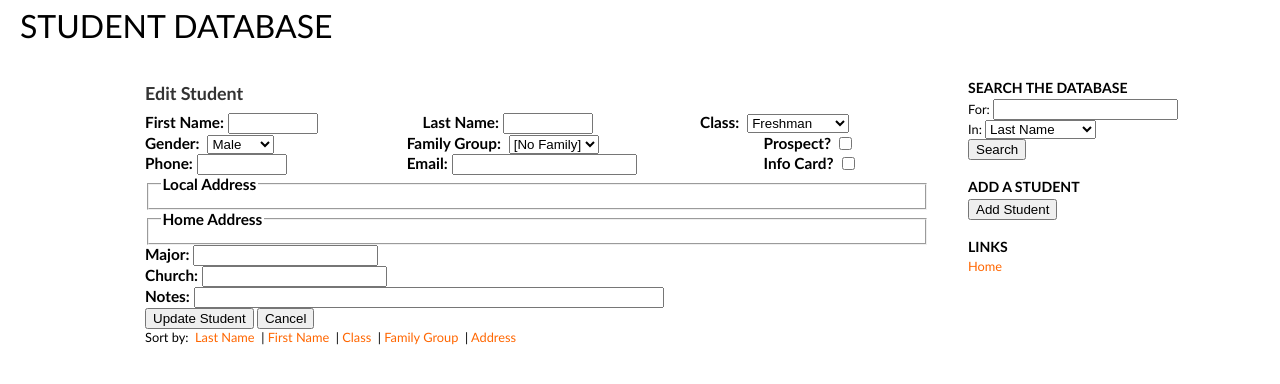
After one commit to nuebel/infoDatabaseDjango, a Django app: template student/templates/student/edit.html in a window 1280 px wide. The commit adds this page. Shown: the top 384 px of the page. Run offline with Django 3.2, Linux system fonts and the light colour scheme; the template is opened without the code that fills it, so the values that code supplies are empty; some libraries are stand-ins or nearby versions.

Commit message:
Added student edit and delete capabilities

```diff
--- a/student/templates/student/base.html
+++ b/student/templates/student/base.html
@@ -20,6 +20,7 @@
 	<div id="left">
 		{% block content %}
 		{% endblock %}
+		<div class="clearing"></div>
 		<div id="sort_links">
 			Sort by:&nbsp;
         	<a href="#" class="sorter" id="sorter_lastname">Last Name</a>
--- a/student/templates/student/detail.html
+++ b/student/templates/student/detail.html
@@ -15,4 +15,10 @@
 		<div id="church"><div class="label">Church:</div>&nbsp;{{student.church}}</div>
 		<div id="other"><div class="label">Notes:</div>&nbsp;{{student.other}}</div>
 	</div>
+	<div class="clearing"></div>
+	<ul id="options">
+		<!-- <li><a href="dbSearch.php?back=true">Back to List</a></li> -->
+		<li><a href="{% url 'student:edit' student.id %}">Edit This Person's Information</a></li>
+		<li><a onclick="return confirmDelete();" href="{% url 'student:delete' student.id %}">Delete This Person</a></li>
+	</ul>
 {% endblock %}
--- /dev/null
+++ b/student/templates/student/edit.html
@@ -0,0 +1,61 @@
+{% extends 'student/base.html' %}
+{% block content %}
+		<h2>Edit Student</h2>
+		<form name="editForm" action="{% url 'student:makeEdits' %}" method="post">
+		{% csrf_token %}
+		<div id="person">
+			<div id="first_name"><div class="label">First Name:</div>&nbsp;<input name="first_name" type="text" maxlength="32" value="{{ student.first_name }}"/></div>
+			<div id="last_name"><div class="label">Last Name:</div>&nbsp;<input name="last_name" type="text" maxlength="32" value="{{ student.last_name }}"/></div>
+			<div id="class"><div class="label">Class:</div> &nbsp;
+				<select name="school_year">
+					<option value="FR" {% if student.school_year == 'FR' %} selected="yes" {% endif %}>Freshman</option>
+					<option value="SO"{% if student.school_year == 'SO' %} selected="yes" {% endif %}>Sophomore</option>
+					<option value="JR" {% if student.school_year == 'JR' %} selected="yes" {% endif %}>Junior</option>
+					<option value="SR" {% if student.school_year == 'SR' %} selected="yes" {% endif %}>Senior</option>
+					<option value="GR" {% if student.school_year == 'GR' %} selected="yes" {% endif %}>Grad Student</option>
+				</select>
+			</div>
+			<div id="gender"><div class="label">Gender:</div> &nbsp;
+				<select name="gender">
+					<option value="M" {% if student.gender == 'M' %} selected="yes" {% endif %}>Male</option>
+					<option value="F" {% if student.gender == 'F' %} selected="yes" {% endif %}>Female</option>
+				</select>
+			</div>
+			<div id="family"><div class="label">Family Group:</div> &nbsp;
+				<select name="color">
+					<option value="none" {% if student.color == 'none' %} selected="yes" {% endif %}>[No Family]</option>
+					<option value="blue" {% if student.color == 'blue' %} selected="yes" {% endif %}>Blue</option>
+					<option value="brown" {% if student.color == 'brown' %} selected="yes" {% endif %}>Brown</option>
+					<option value="gold" {% if student.color == 'gold' %} selected="yes" {% endif %}>Gold</option>
+					<option value="green" {% if student.color == 'green' %} selected="yes" {% endif %}>Green</option>
+					<option value="maroon" {% if student.color == 'maroon' %} selected="yes" {% endif %}>Maroon</option>
+					<option value="orange" {% if student.color == 'orange' %} selected="yes" {% endif %}>Orange</option>
+					<option value="purple" {% if student.color == 'purple' %} selected="yes" {% endif %}>Purple</option>
+					<option value="red" {% if student.color == 'red' %} selected="yes" {% endif %}>Red</option>
+					<option value="silver" {% if student.color == 'silver' %} selected="yes" {% endif %}>Silver</option>
+					<option value="yellow" {% if student.color == 'yellow' %} selected="yes" {% endif %}>Yellow</option>
+				</select>
+			</div>
+			<div id="prospect"><div class="label">Prospect?</div>&nbsp;<input name="prospect" type="checkbox" value="true" {% if student.prospet == True %} checked {% endif %}/></div>
+			<div id="phone"><div class="label">Phone:</div>&nbsp;<input name="phone" type="text" maxlength="12" value="{{ student.phone }}"/></div>
+			<div id="email"><div class="label">Email:</div>&nbsp;<input name="email" type="text" maxlength="32" value="{{ student.email }}"/></div>
+			<div id="info_card"><div class="label">Info Card?</div>&nbsp;<input name="info_card" type="checkbox" value="true" {% if student.info_card == True %} checked {% endif %}/></div>
+			<fieldset>
+				<legend>Local Address</legend>
+			</fieldset>
+
+			<fieldset>
+				<legend>Home Address</legend>
+			</fieldset>
+
+			<div id="major"><div class="label">Major:</div>&nbsp;<input name="major" type="text" maxlength="32" value="{{ student.major }}"/></div>
+			<div id="church"><div class="label">Church:</div>&nbsp;<input name="church" type="text" maxlength="64" value="{{ student.church }}"/></div>
+			<div id="other"><div class="label">Notes:</div>&nbsp;<input name="other" type="text" maxlength="254" value="{{ student.other }}"/></div>
+		</div>
+		<input type="hidden" name="id" value="{{ student.id }}"/>
+		<div id="personButtons">
+			<input type="submit" value="Update Student">
+			<button type="button" onClick="DoNav('{% url 'student:detail' student.id %}');">Cancel</button>
+		</div>
+		</form>
+{% endblock %}
```
